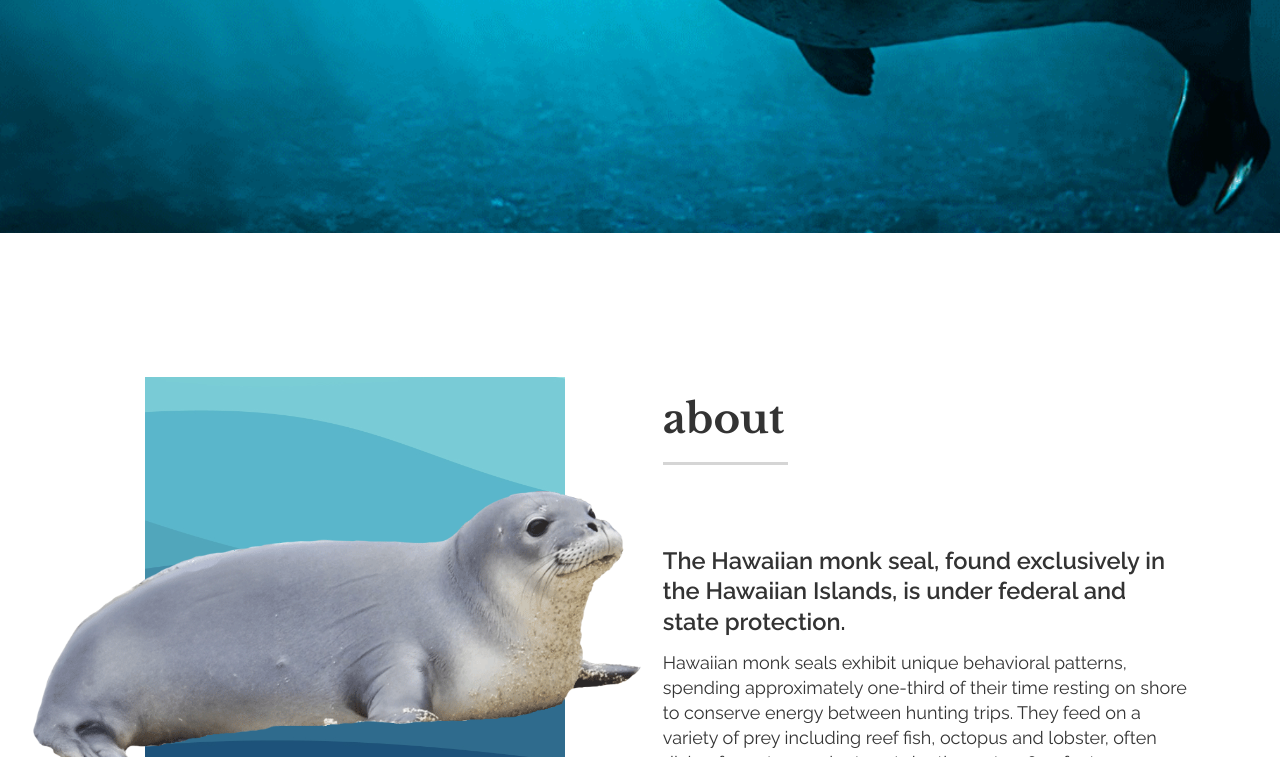
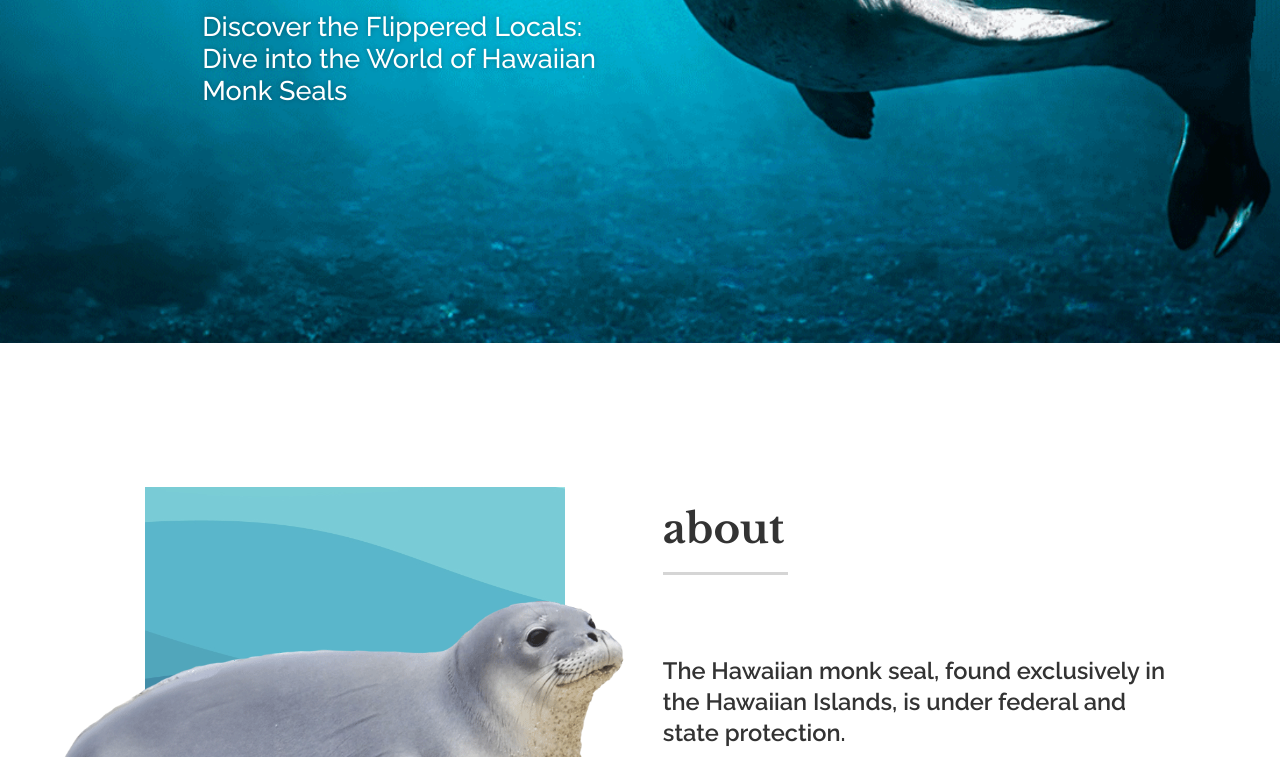
Before and after one commit to amysy07/studentsite, a plain HTML site: page art128/hawaiianmonkseal-v4/index.html in a window 1280 px wide. Shown: the part 501-1258 px from the top of the page. Drawn offline with nearby package versions, Linux system fonts and the light colour scheme; a script that the page names is missing.

Commit message:
added text under hero header

```diff
--- a/art128/hawaiianmonkseal-v4/css/style.css
+++ b/art128/hawaiianmonkseal-v4/css/style.css
@@ -77,6 +77,15 @@ h2::after {
 h3 {
   font-size: 1.5em;
   line-height: 1.2;
+  color: white;
+  text-align: left;
+  font-family: "Raleway", sans-serif;
+  font-optical-sizing: auto;
+  font-weight: 450;
+  font-style: normal;
+  text-shadow: 0em 0em 0.2em rgb(0 0 0 /0.3);
+  animation-name: animation-h1;
+  animation-duration: 2s;
 }
 h4 {
   font-size: 1.3125em;
--- a/art128/hawaiianmonkseal-v4/index.html
+++ b/art128/hawaiianmonkseal-v4/index.html
@@ -53,6 +53,7 @@
         <div class="one-half column">
           <div class="container">
             <h1>The Hawaiian Monk&nbsp;Seal</h1>
+            <h3>Discover the Flippered Locals: Dive into the World of Hawaiian Monk Seals</h3>
           </div>
         </div>
       </div>
```
